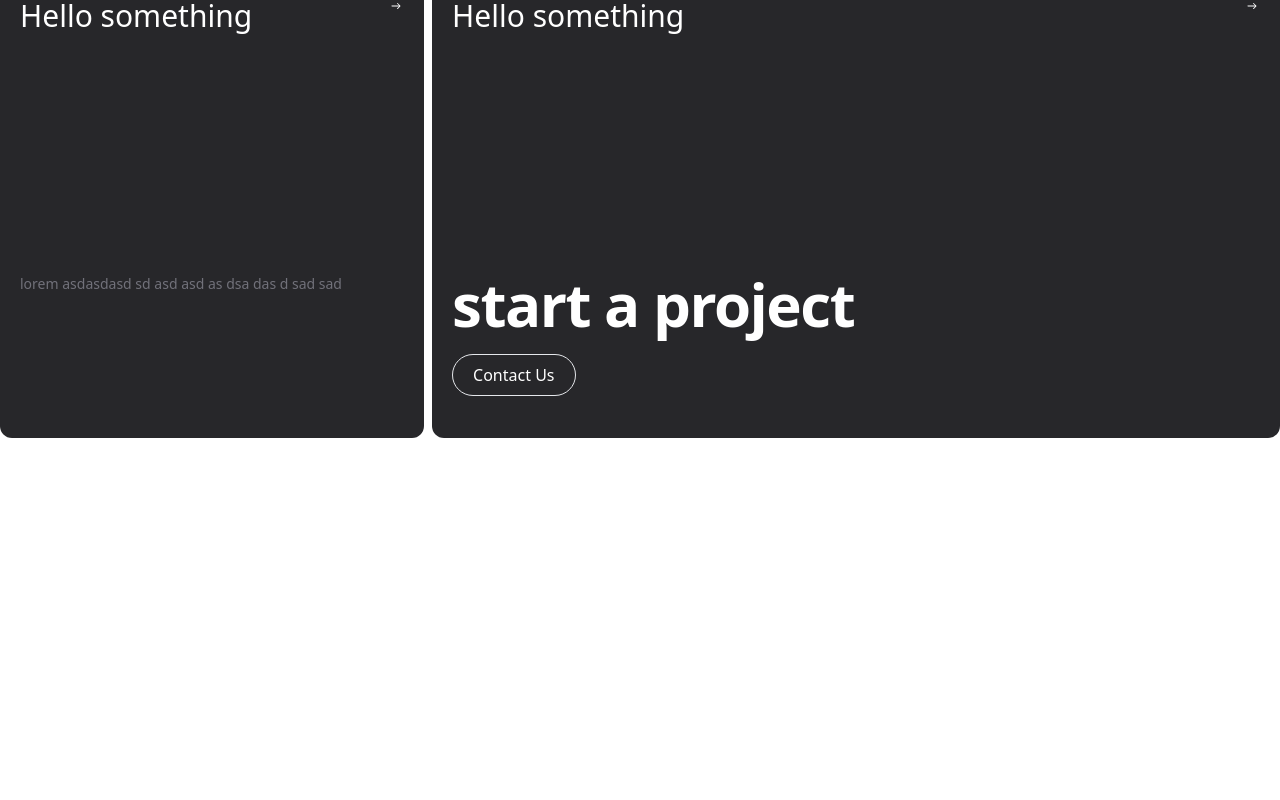
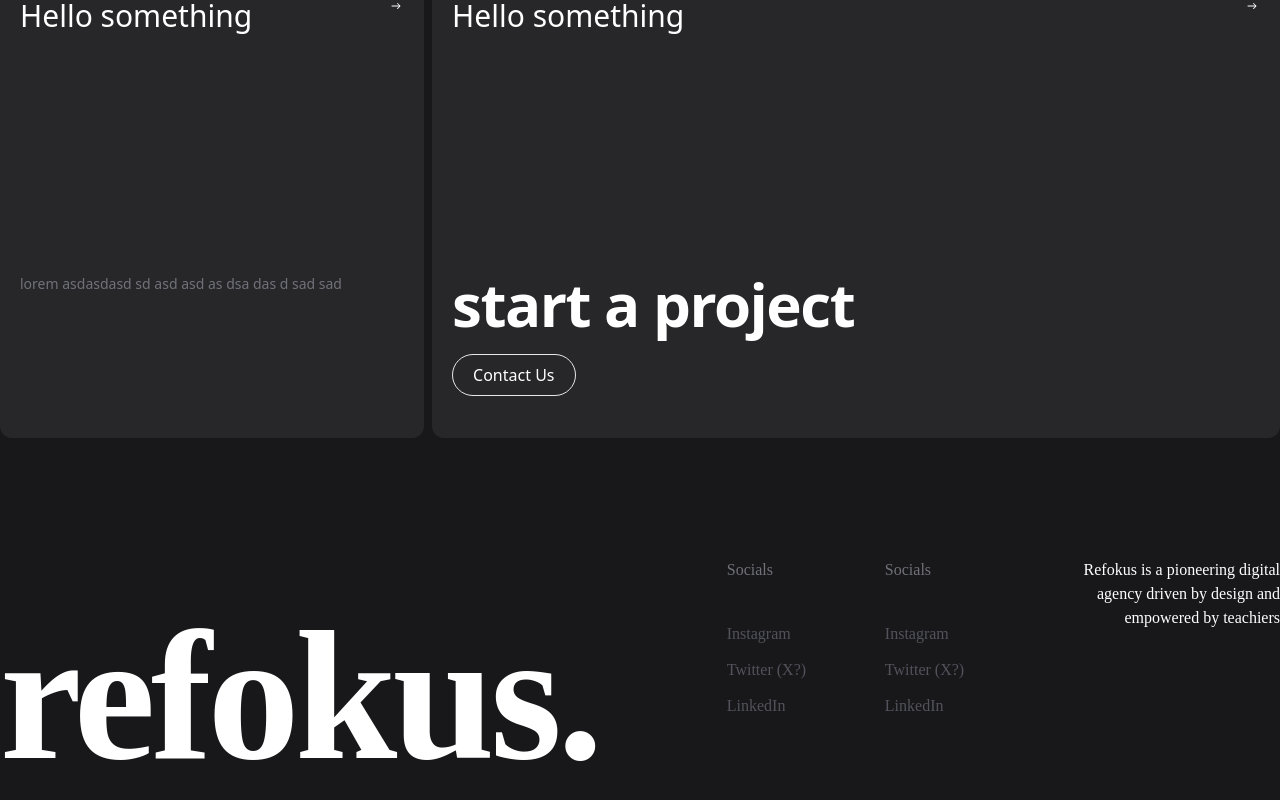
Before and after one commit to foreverpanda/refokus, a React (Vite) app: page / in a window 1280 px wide. Shown: the part 3690-4490 px from the top of the page. Before the commit the page ends 4208 px from the top, so only its background shows below. Built offline with nearby package versions, Linux system fonts and the light colour scheme; a web font is replaced by a local one.

Commit message:
Completed with the structure of website

```diff
--- a/src/App.jsx
+++ b/src/App.jsx
@@ -5,6 +5,7 @@ import Stripes from "./components/Stripes";
 import Products from "./components/Products";
 import Marquees from "./components/Marquees";
 import Cards from "./components/Cards";
+import Footer from "./components/Footer";
 
 function App() {
   return (
@@ -15,6 +16,7 @@ function App() {
       <Products />
       <Marquees />
       <Cards/>
+      <Footer/>
     </div>
   );
 }
--- a/src/components/Cards.jsx
+++ b/src/components/Cards.jsx
@@ -2,10 +2,10 @@ import React from "react";
 import Card from "./Card";
 function Cards() {
   return (
-    <div className="w-full ">
+    <div className="w-full bg-zinc-900">
       <div className="max-w-screen-xl mx-auto py-20 flex gap-2 ">
         <Card width={"basis-1/3"}  start={false} para = {true} />
-        <Card width={"basis-2/3"} start={true} para = {false} hover={"bg-violet-600"}/>
+        <Card width={"basis-2/3"} start={true} para = {false} hover={'bg-violet-600'}/>
       </div>
     </div>
   );
--- /dev/null
+++ b/src/components/Footer.jsx
@@ -0,0 +1,28 @@
+import React from "react";
+import "./Navbar.css"
+function Footer() {
+  return (
+    <div className="w-full bg-zinc-900">
+      <div className="satoshi max-w-screen-xl mx-auto flex gap-32 py-10 ">
+        <div className="basis-1/2">
+          <h1 className="text-[11.5rem] font-semibold leaing-none tracking-tight">refokus.</h1>
+        </div>
+        <div className="basis-1/2 flex gap4">
+            <div className="basis-1/3 ">
+            <h4 className="mb-10 text-zinc-500 capitalize">socials</h4>
+               { ["instagram","twitter (x?)" ,"linkedIn"].map((item,index)=> <a className="block mt-3 text-zinc-600 capitalize">{item}</a>)}
+            </div>
+            <div className="basis-1/3 ">
+            <h4 className="mb-10 text-zinc-500 capitalize">socials</h4>
+               { ["instagram","twitter (x?)" ,"linkedIn"].map((item,index)=> <a className="block mt-3 text-zinc-600 capitalize">{item}</a>)}
+            </div>
+            <div className="basis-1/2 flex flex-col items-end">
+                <p className="text-right">Refokus is a pioneering digital agency driven by design and empowered by teachiers</p>
+            </div>
+        </div>
+      </div>
+    </div>
+  );
+}
+
+export default Footer;
```
